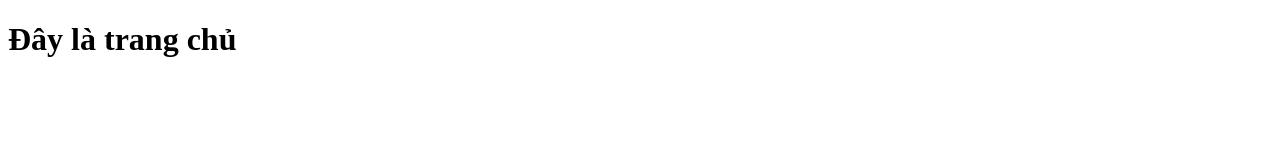
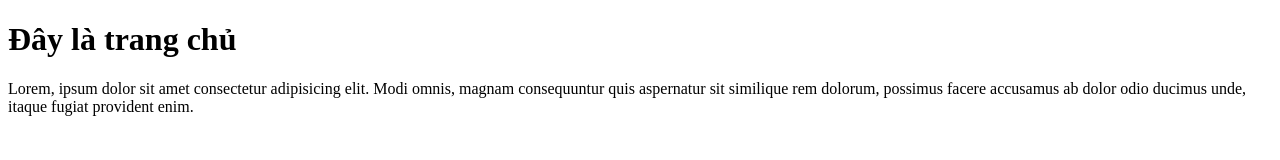
Before and after one commit to nguuyenthithuy/Hocvegithub, a plain HTML site: page index.html in a window 1280 px wide. Drawn offline with Linux system fonts and the light colour scheme.

Commit message:
Update page home

```diff
--- a/index.html
+++ b/index.html
@@ -7,5 +7,10 @@
   </head>
   <body>
     <h1>Đây là trang chủ</h1>
+    <p>
+      Lorem, ipsum dolor sit amet consectetur adipisicing elit. Modi omnis,
+      magnam consequuntur quis aspernatur sit similique rem dolorum, possimus
+      facere accusamus ab dolor odio ducimus unde, itaque fugiat provident enim.
+    </p>
   </body>
 </html>
```
